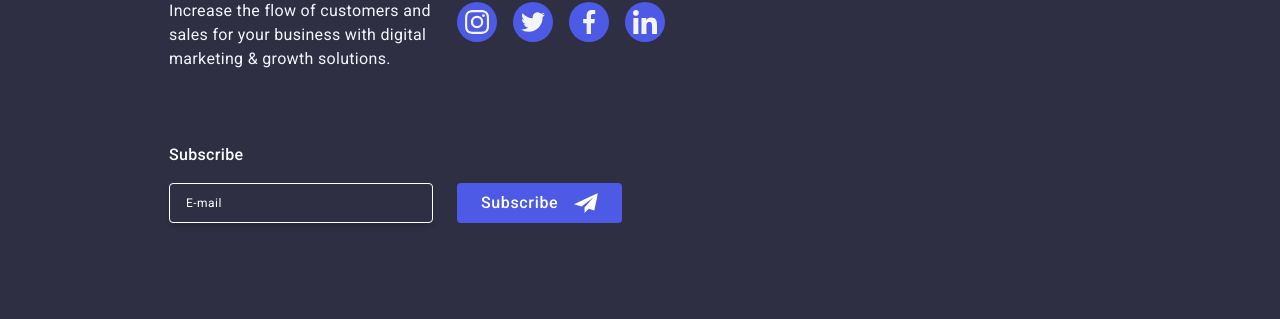
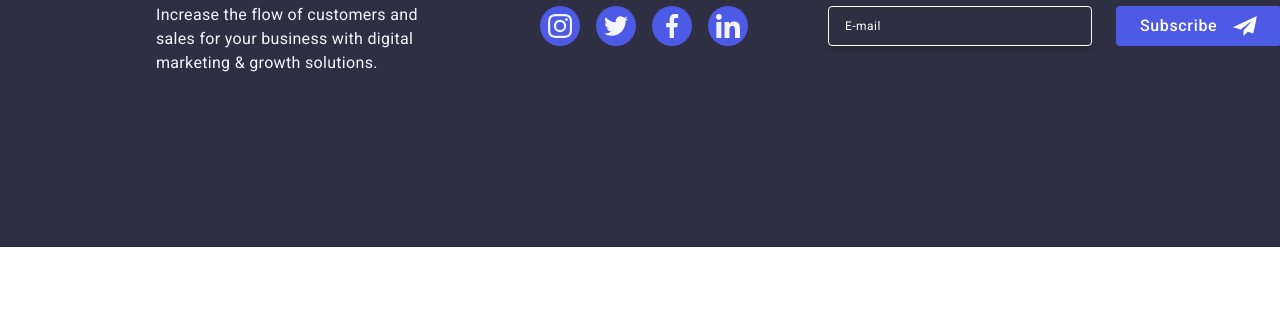
Before and after one commit to IgorMedvedenko/goit-markup-hw-06, a plain HTML site: page index.html in a window 1280 px wide. Shown: the part 3319-3638 px from the top of the page. After the commit the page ends 3566 px from the top, so only its background shows below. Drawn offline with nearby package versions, Linux system fonts and the light colour scheme.

Commit message:
footer-desk

```diff
--- a/css/styles.css
+++ b/css/styles.css
@@ -508,21 +508,15 @@ img {
 /*---Footer---*/
 .footer {
   background-color: #2e2f42;
-  /* padding-top: 100px;
-  padding-bottom: 100px; */
   padding-top: 96px;
   padding-bottom: 96px;
 }
-.footer .container {
-  /* display: flex;
-  align-items: baseline; */
-}
+
 .footer-text {
   font-size: 16px;
   line-height: 1.5;
   letter-spacing: 0.02em;
   color: #f4f4fd;
-
   max-width: 288px;
   margin-top: 16px;
   margin-bottom: 72px;
@@ -542,11 +536,8 @@ img {
   align-content: center;
   display: inline-block;
 }
-.footer-logo-holder {
-  /* margin-right: 120px; */
-}
+
 .social-icon {
-  /* margin: 0 auto; */
   margin-bottom: 72px;
 }
 .social-title {
@@ -569,7 +560,6 @@ img {
   background-color: #31d0aa;
 }
 .subscribe-holder {
-  /* margin: 0 auto; */
   display: flex;
   flex-direction: column;
 }
@@ -580,16 +570,9 @@ img {
   letter-spacing: 0.02em;
   color: #fff;
   margin-bottom: 16px;
-  /* margin-left: 80px; */
   margin-left: 106px;
 }
-.footer-form {
-  /* display: flex;
-  gap: 24px; */
-  /* justify-content: flex-start;
-  align-items: center; */
-  /* margin-left: 80px; */
-}
+
 .footer-input {
   border: 1px solid #fff;
   border-radius: 4px;
@@ -990,4 +973,47 @@ img {
   .portfolio-holder {
     width: calc((100% - 2 * 24px) / 3);
   }
+  .footer {
+    padding-top: 100px;
+    padding-bottom: 100px;
+    width: 1440px;
+  }
+  .footer .container {
+    display: flex;
+    align-items: baseline;
+    padding-left: 156px;
+    padding-right: 156px;
+    margin: 0;
+  }
+  .tab-top {
+  }
+  .footer-logo-holder {
+    margin-right: 120px;
+  }
+  .footer-text {
+    width: 264px;
+  }
+
+  .social-icon {
+    margin: 0 auto;
+  }
+  .subscribe-holder {
+    margin: 0 auto;
+  }
+  .subscribe-title {
+    margin-left: 80px;
+  }
+  .footer-form {
+    display: flex;
+    gap: 24px;
+    justify-content: flex-start;
+    align-items: center;
+    margin-left: 80px;
+  }
+  .footer-input {
+    margin-bottom: 0;
+  }
+  .foter-btn {
+    margin-left: 0;
+  }
 }
```
